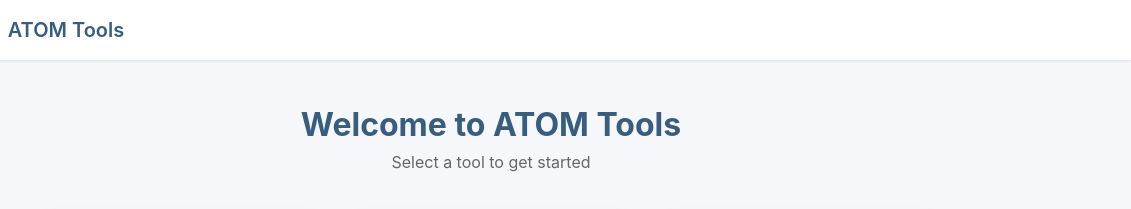
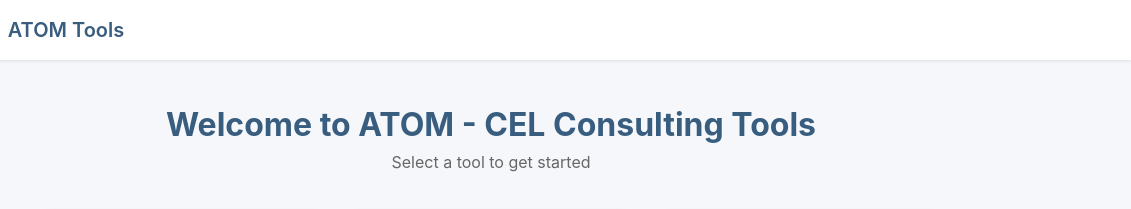
Before and after one commit to pierrequentincel/Homepage, a plain HTML site: page index.html in a window 1280 px wide. Shown: the top 209 px of the page, 149-1280 px from the left. Drawn offline with Linux system fonts and the light colour scheme.

Commit message:
Update homepage title to include CEL Consulting branding
Co-Authored-By: Claude Opus 4.5 <noreply@anthropic.com>

```diff
--- a/index.html
+++ b/index.html
@@ -211,7 +211,7 @@
     <main>
         <div id="home-view">
             <div class="welcome-text">
-                <h1>Welcome to ATOM Tools</h1>
+                <h1>Welcome to ATOM - CEL Consulting Tools</h1>
                 <p>Select a tool to get started</p>
             </div>
             <div class="tools-grid">
```
Also changed, not shown: 1 other file.
